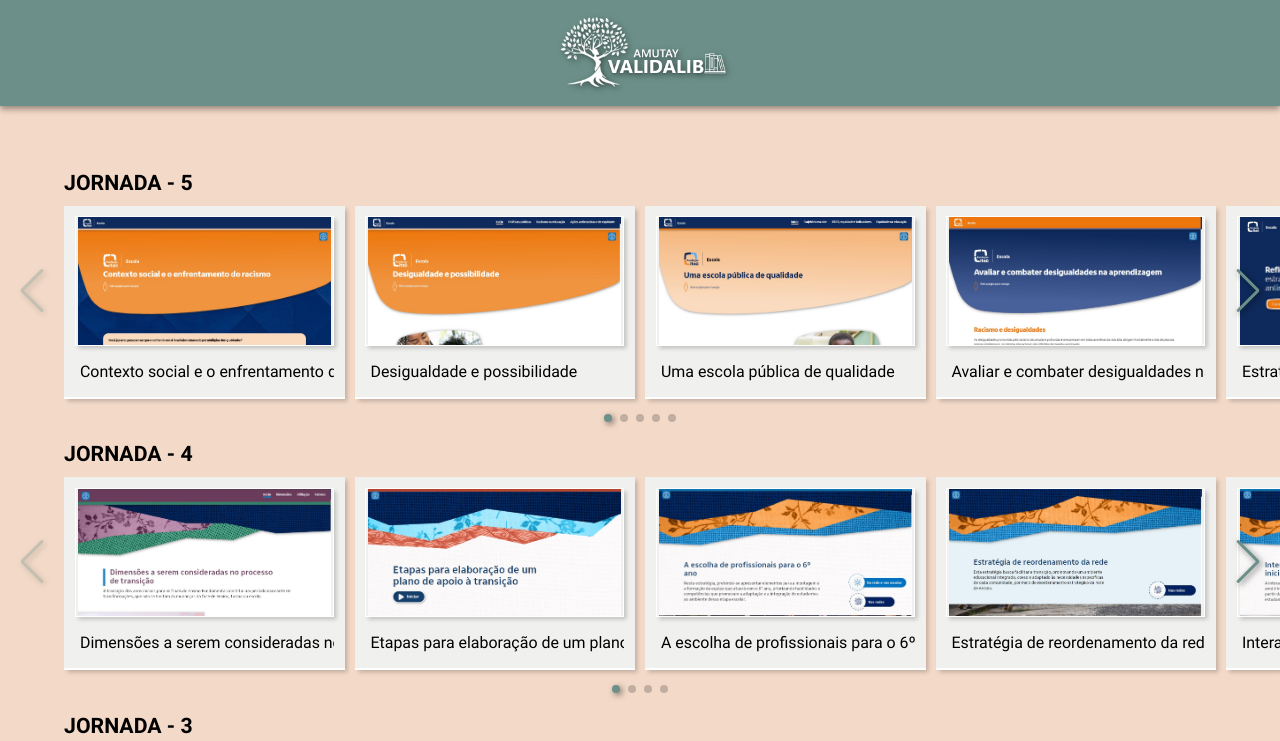
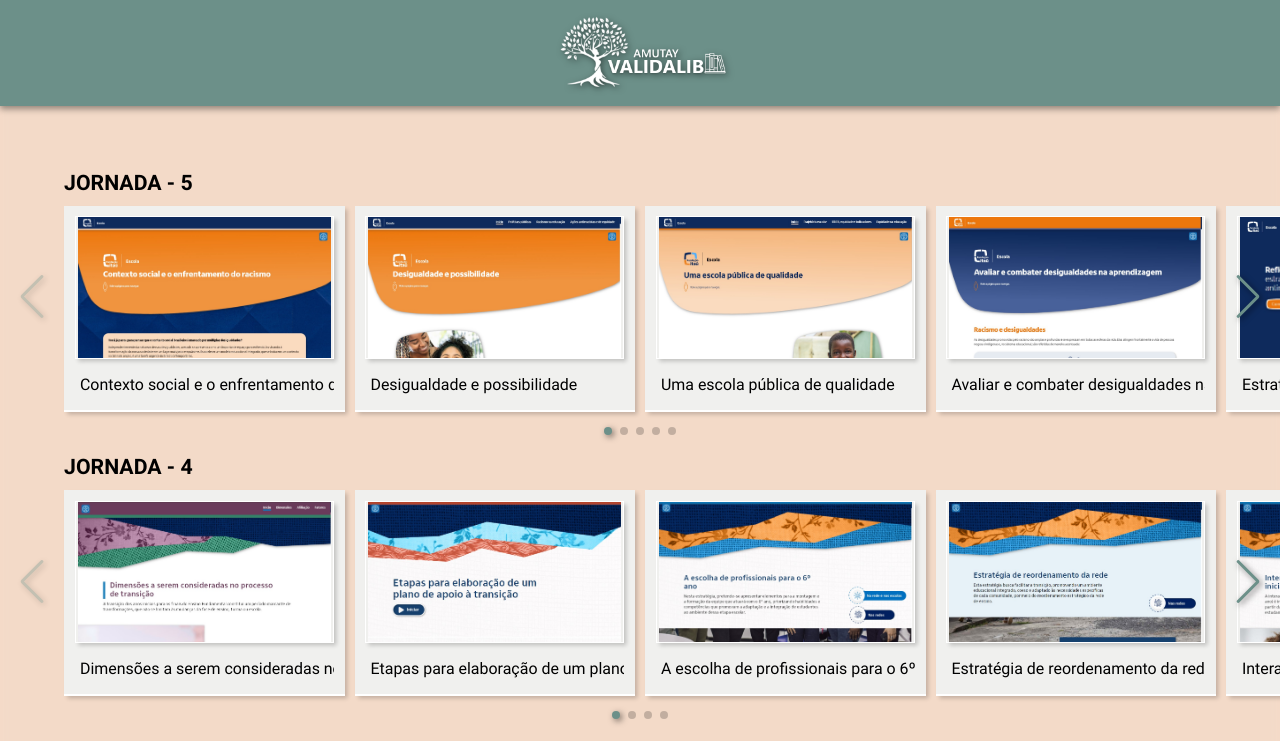
Before and after one commit to DenilsonJunior/amutay-biblioteca-de-validacao, a React (Vite) app: page / in a window 1280 px wide. Shown: the top 741 px of the page. Built offline with nearby package versions, Linux system fonts and the light colour scheme.

Commit message:
[REFACTURE]

```diff
--- a/src/componentes/card/styles.js
+++ b/src/componentes/card/styles.js
@@ -53,7 +53,7 @@ export const CardItem = styled.div`
                 position: relative;
                 width: auto;
                 height: auto;
-                aspect-ratio: 1 / 0.5;
+                aspect-ratio: 1 / 0.55;
                 ove
                 animation-duration: .5s;
                 border: solid .1rem white;
```
